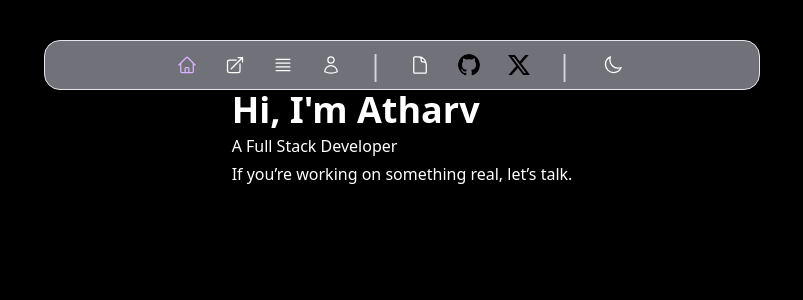
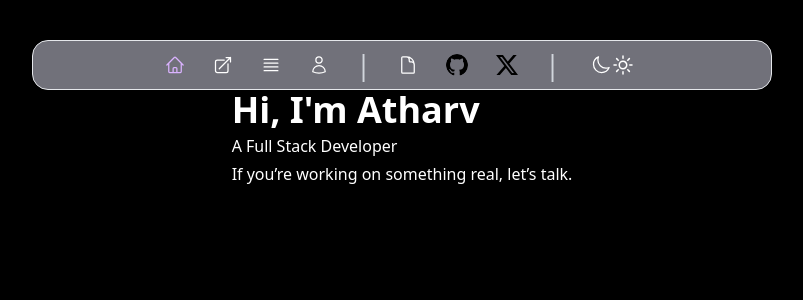
Before and after one commit to 24Atharv/portfolio, a React (Vite) app: page / in a window 1280 px wide. Shown: the top 300 px of the page, without its empty margins (238-1041 px from the left). Built offline with nearby package versions, Linux system fonts and the light colour scheme.

Commit message:
sunIcon add

```diff
--- a/src/components/Navbar.tsx
+++ b/src/components/Navbar.tsx
@@ -6,6 +6,7 @@ import { MiddleIcon } from "../icons/MiddleIcon"
 import { MoonIcon } from "../icons/MoonIcon"
 import { ProjectIcon } from "../icons/projectIcon"
 import { ResumeIcon } from "../icons/ResumeIcon"
+import { SunIcon } from "../icons/SunIcon"
 import { TwitterIcon } from "../icons/TwitterIcon"
 
 export const Navbar = () => {
@@ -26,6 +27,7 @@ export const Navbar = () => {
         <MiddleIcon />
         <div className="flex px-4 items-center justify-center">
         <MoonIcon />
+        <SunIcon />
         </div>
     </div>
 }
--- /dev/null
+++ b/src/icons/SunIcon.tsx
@@ -0,0 +1,5 @@
+export const SunIcon = () => {
+    return <svg xmlns="http://www.w3.org/2000/svg" fill="none" viewBox="0 0 24 24" stroke-width="1.5" stroke="currentColor" className="size-6">
+  <path stroke-linecap="round" stroke-linejoin="round" d="M12 3v2.25m6.364.386-1.591 1.591M21 12h-2.25m-.386 6.364-1.591-1.591M12 18.75V21m-4.773-4.227-1.591 1.591M5.25 12H3m4.227-4.773L5.636 5.636M15.75 12a3.75 3.75 0 1 1-7.5 0 3.75 3.75 0 0 1 7.5 0Z" />
+</svg>
+}
```
